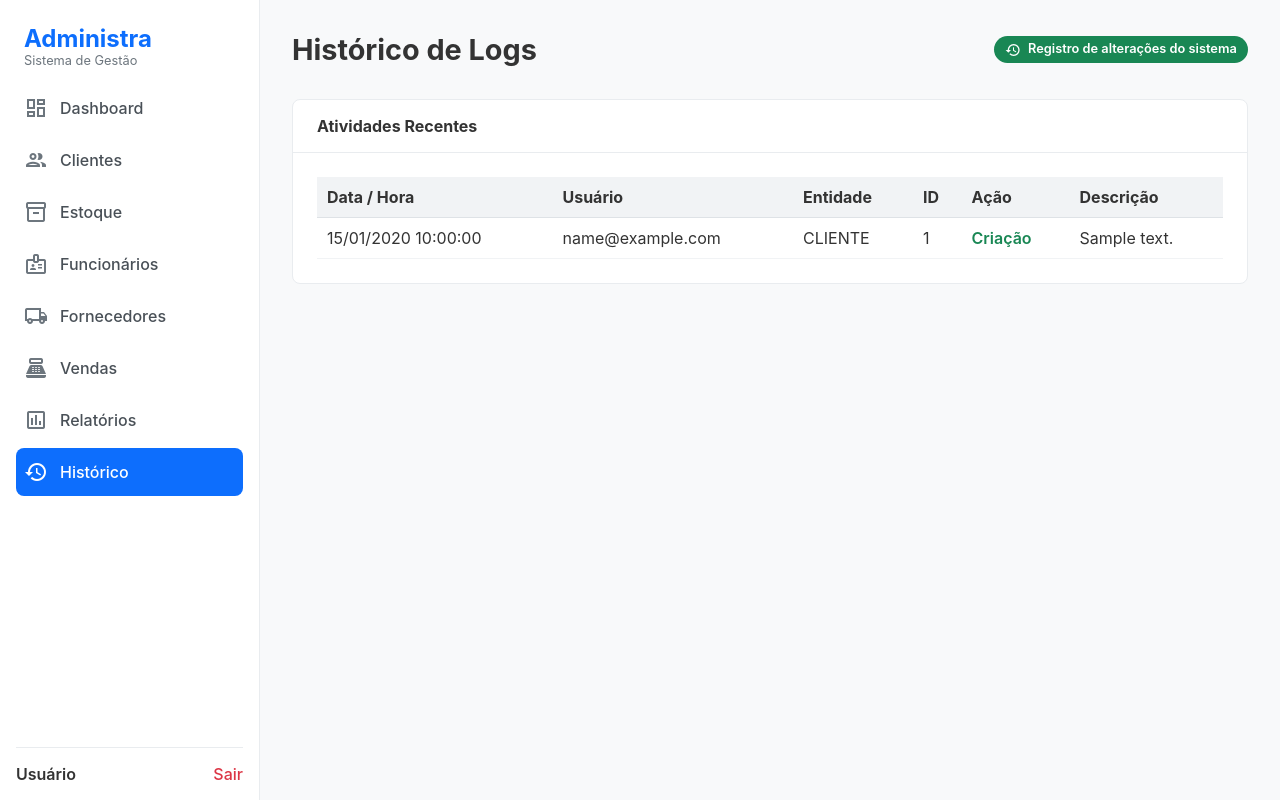
After one commit to Kauantoolkit/Administra-Kauan, a Django app: page /clientes/historico/ in a window 1280 px wide. The commit adds this page. Run offline with Django 5.2, Linux system fonts and the light colour scheme; tables that the repository leaves empty hold one stand-in row (values such as "Sample post").

Commit message:
c16 - Tela de histórico do sistema (#25)
* adicionado tela de histórico e o link para novos clientes no dashboard

* remoção do botão de gerar relatório

```diff
--- a/clientes/models.py
+++ b/clientes/models.py
@@ -1,6 +1,7 @@
 
 from django.db import models
 from django.utils import timezone
+from django.conf import settings
 
 class Cliente(models.Model):
 
@@ -43,3 +44,31 @@ class Cliente(models.Model):
 
     def __str__(self):
         return self.nome
+
+
+from django.db import models
+from django.contrib.auth.models import User
+
+class LogAcao(models.Model):
+    ACOES = (
+        ('CRIACAO', 'Criação'),
+        ('ALTERACAO', 'Alteração'),
+        ('EXCLUSAO', 'Exclusão'),
+    )
+
+    ENTIDADES = (
+        ('CLIENTE', 'Cliente'),
+        ('PRODUTO', 'Produto'),
+        ('ESTOQUE', 'Estoque'),
+        ('VENDA', 'Venda'),
+    )
+
+    entidade = models.CharField(max_length=20, choices=ENTIDADES)
+    entidade_id = models.IntegerField(null=True, blank=True)
+    acao = models.CharField(max_length=20, choices=ACOES)
+    descricao = models.TextField()
+    usuario = models.ForeignKey(settings.AUTH_USER_MODEL, on_delete=models.SET_NULL, null=True)
+    datahora = models.DateTimeField(auto_now_add=True)
+
+    def __str__(self):
+        return f"{self.entidade} - {self.acao} - {self.datahora}"
--- a/clientes/urls.py
+++ b/clientes/urls.py
@@ -9,4 +9,5 @@ urlpatterns = [
     path('<int:pk>/editar/', views.editar_cliente, name='editar_cliente'),
     path('<int:pk>/excluir/', views.excluir_cliente, name='excluir_cliente'),
     path('exportar/', views.exportar_clientes_csv, name='exportar_clientes'),
+    path('historico/', views.historico_logs, name='historico_sistema'),
 ]
--- a/clientes/views.py
+++ b/clientes/views.py
@@ -5,7 +5,7 @@ from django.utils import timezone
 from django.contrib.auth.decorators import login_required
 from datetime import timedelta
 
-from .models import Cliente
+from .models import Cliente, LogAcao
 from .forms import ClienteForm
 import csv
 from django.http import HttpResponse
@@ -93,7 +93,14 @@ def novo_cliente(request):
         form = ClienteForm(request.POST)
 
         if form.is_valid():
-            form.save()
+            cliente = form.save()
+            registrar_log(
+                entidade='CLIENTE',
+                entidade_id=cliente.id,
+                acao='CRIACAO',
+                descricao=f"Cliente '{cliente.nome}' foi criado.",
+                usuario=request.user if request.user.is_authenticated else None
+            )
             return redirect('lista_clientes')
 
     else:
@@ -118,8 +125,15 @@ def editar_cliente(request, pk):
     if request.method == "POST":
         form = ClienteForm(request.POST, instance=cliente)
         if form.is_valid():
-            form.save()
-            return redirect("lista_clientes")
+           cliente_editado = form.save()
+        registrar_log(
+                entidade='CLIENTE',
+                entidade_id=cliente_editado.id,
+                acao='ALTERACAO',
+                descricao=f"Cliente '{cliente_editado.nome}' foi alterado.",
+                usuario=request.user if request.user.is_authenticated else None
+        )
+        return redirect("lista_clientes")
     else:
         form = ClienteForm(instance=cliente)
 
@@ -130,7 +144,20 @@ def excluir_cliente(request, pk):
     cliente = get_object_or_404(Cliente, pk=pk)
 
     if request.method == 'POST':
+
+        id_cliente = cliente.id
+        nome_cliente = cliente.nome
+
         cliente.delete()
+
+        registrar_log(
+            entidade='CLIENTE',
+            entidade_id=id_cliente,
+            acao='EXCLUSAO',
+            descricao=f"Cliente '{nome_cliente}' foi excluído.",
+            usuario=request.user if request.user.is_authenticated else None
+        )
+
         return redirect("lista_clientes")
 
     return render(request, "clientes/excluir_cliente.html", {"cliente": cliente})
@@ -170,3 +197,16 @@ def exportar_clientes_csv(request):
         ])
 
     return response
+
+def historico_logs(request):
+    logs = LogAcao.objects.all().order_by('-datahora')
+    return render(request, 'historico_sistema.html', {'logs': logs})
+
+def registrar_log(entidade, entidade_id, acao, descricao, usuario):
+    LogAcao.objects.create(
+        entidade=entidade,
+        entidade_id=entidade_id,
+        acao=acao,
+        descricao=descricao,
+        usuario=usuario
+    )
--- a/contas/templates/base.html
+++ b/contas/templates/base.html
@@ -425,10 +425,10 @@
             </a>
           </li>
           <li>
-            <a href="#">
+            <a href="{% url 'historico_sistema' %}" class="{% if request.resolver_match.url_name == 'historico_sistema' %}active{% endif %}">
               <span class="material-icons-outlined">history</span> Histórico
             </a>
-          </li>
+</li>
         </ul>
 
         <div class="sidebar-footer">
--- a/contas/templates/dashboard.html
+++ b/contas/templates/dashboard.html
@@ -116,14 +116,11 @@
           <a href="{% url 'criar_venda' %}" class="btn-action primary">
             <span class="material-icons-outlined">add_shopping_cart</span> Nova Venda
           </a>
-          <a href="#" class="btn-action">
+          <a href="{% url 'novo_cliente' %}" class="btn-action">
             <span class="material-icons-outlined">person_add</span> Novo Cliente
           </a>
           <a href="{% url 'novo_produto' %}" class="btn-action">
             <span class="material-icons-outlined">add_box</span> Novo Produto
-          </a>
-          <a href="#" class="btn-action">
-            <span class="material-icons-outlined">assessment</span> Gerar Relatório
           </a>
         </div>
       </div>
--- /dev/null
+++ b/contas/templates/historico_sistema.html
@@ -0,0 +1,75 @@
+{% extends "base.html" %}
+
+{% block title %}Histórico de Logs{% endblock %}
+
+{% block content %}
+
+<div class="header">
+  <h1>Histórico de Logs</h1>
+  <div class="header-info">
+    <span class="status-badge">
+      <span class="material-icons-outlined">history</span>
+      Registro de alterações do sistema
+    </span>
+  </div>
+</div>
+
+<div class="card">
+  <div class="card-header">
+    <h4>Atividades Recentes</h4>
+  </div>
+
+  <div class="card-body">
+    <table style="width: 100%; border-collapse: collapse;">
+      <thead>
+        <tr style="background-color: #f1f3f5; text-align: left;">
+          <th style="padding: 10px; border-bottom: 1px solid #dee2e6;">Data / Hora</th>
+          <th style="padding: 10px; border-bottom: 1px solid #dee2e6;">Usuário</th>
+          <th style="padding: 10px; border-bottom: 1px solid #dee2e6;">Entidade</th>
+          <th style="padding: 10px; border-bottom: 1px solid #dee2e6;">ID</th>
+          <th style="padding: 10px; border-bottom: 1px solid #dee2e6;">Ação</th>
+          <th style="padding: 10px; border-bottom: 1px solid #dee2e6;">Descrição</th>
+        </tr>
+      </thead>
+
+      <tbody>
+        {% for log in logs %}
+        <tr>
+          <td style="padding: 10px; border-bottom: 1px solid #f1f3f5;">
+            {{ log.datahora|date:"d/m/Y H:i:s" }}
+          </td>
+          <td style="padding: 10px; border-bottom: 1px solid #f1f3f5;">
+            {{ log.usuario|default:"-" }}
+          </td>
+          <td style="padding: 10px; border-bottom: 1px solid #f1f3f5;">
+            {{ log.entidade }}
+          </td>
+          <td style="padding: 10px; border-bottom: 1px solid #f1f3f5;">
+            {{ log.entidade_id|default:"-" }}
+          </td>
+          <td style="padding: 10px; border-bottom: 1px solid #f1f3f5;">
+            {% if log.acao == "CRIACAO" %}
+              <span style="color: #198754; font-weight: 600;">Criação</span>
+            {% elif log.acao == "ALTERACAO" %}
+              <span style="color: #0d6efd; font-weight: 600;">Alteração</span>
+            {% else %}
+              <span style="color: #dc3545; font-weight: 600;">Exclusão</span>
+            {% endif %}
+          </td>
+          <td style="padding: 10px; border-bottom: 1px solid #f1f3f5;">
+            {{ log.descricao }}
+          </td>
+        </tr>
+        {% empty %}
+        <tr>
+          <td colspan="6" style="padding: 20px; text-align: center; color: #6c757d;">
+            Nenhum log encontrado.
+          </td>
+        </tr>
+        {% endfor %}
+      </tbody>
+    </table>
+  </div>
+</div>
+
+{% endblock %}
```
Also changed, not shown: contas/views.py (+58 -2 lines), vendas/views.py (+31 -0 lines), clientes/migrations/0003_logacao.py (added).
